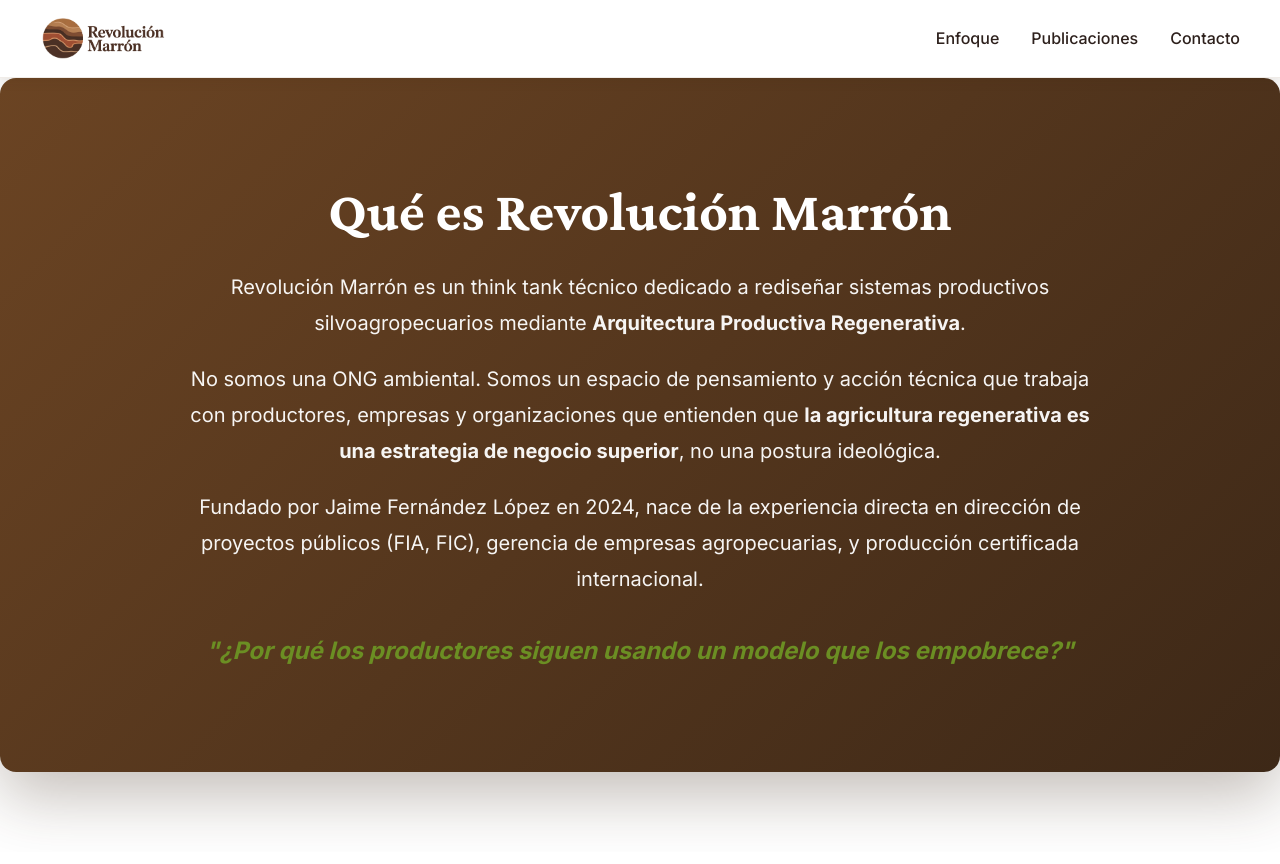
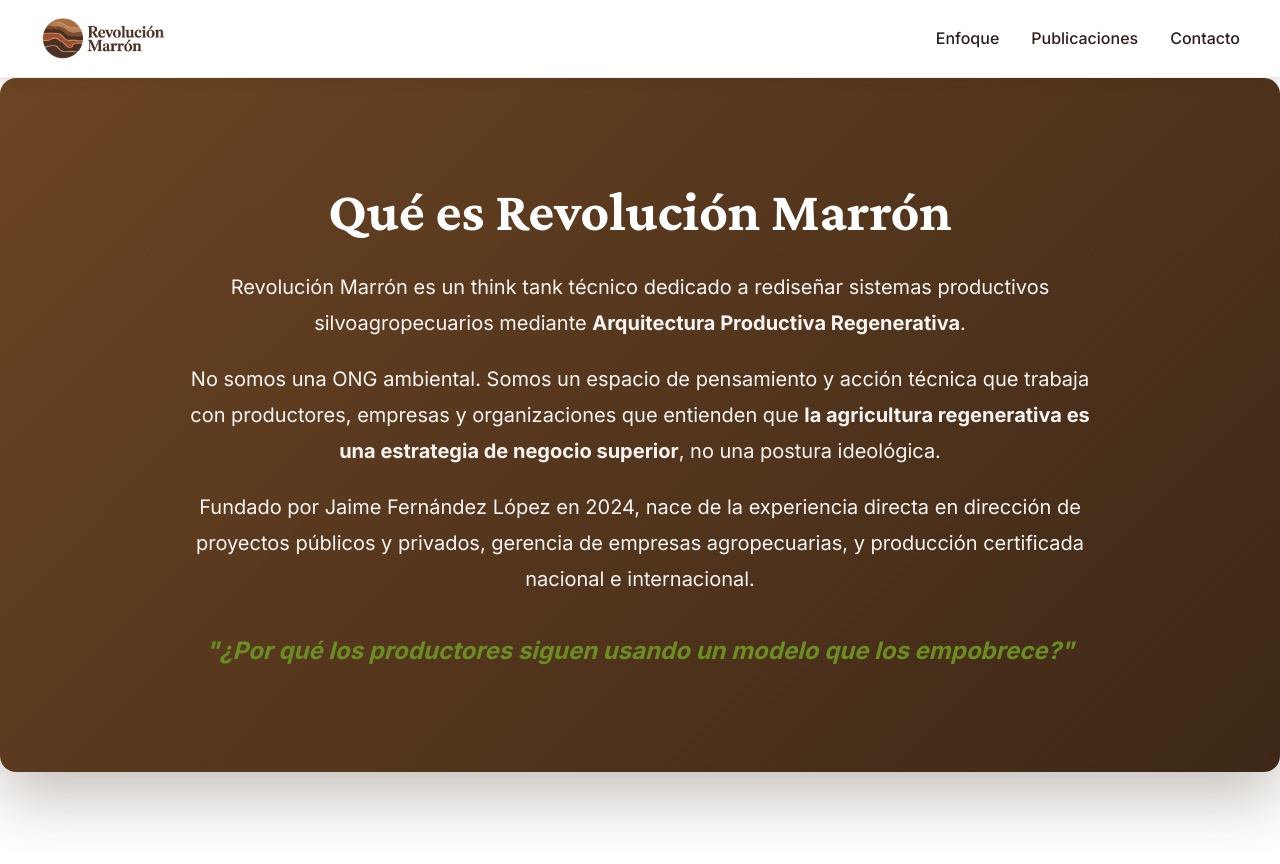
Before and after one commit to revolucionmarron/revolucion-marron-site, a Jekyll site: the page built from enfoque.md, in a window 1280 px wide and 900 px high. Shown: the top 864 px of the window. Built offline with Jekyll 4.4.1, drawn with Linux system fonts in a browser that asks for light colours.

Commit message:
Update enfoque.md

```diff
--- a/enfoque.md
+++ b/enfoque.md
@@ -521,7 +521,7 @@
     No somos una ONG ambiental. Somos un espacio de pensamiento y acción técnica que trabaja con productores, empresas y organizaciones que entienden que <strong>la agricultura regenerativa es una estrategia de negocio superior</strong>, no una postura ideológica.
   </p>
   <p>
-    Fundado por Jaime Fernández López en 2024, nace de la experiencia directa en dirección de proyectos públicos (FIA, FIC), gerencia de empresas agropecuarias, y producción certificada internacional.
+    Fundado por Jaime Fernández López en 2024, nace de la experiencia directa en dirección de proyectos públicos y privados, gerencia de empresas agropecuarias, y producción certificada nacional e internacional.
   </p>
   <p class="highlight-question">
     "¿Por qué los productores siguen usando un modelo que los empobrece?"
```
